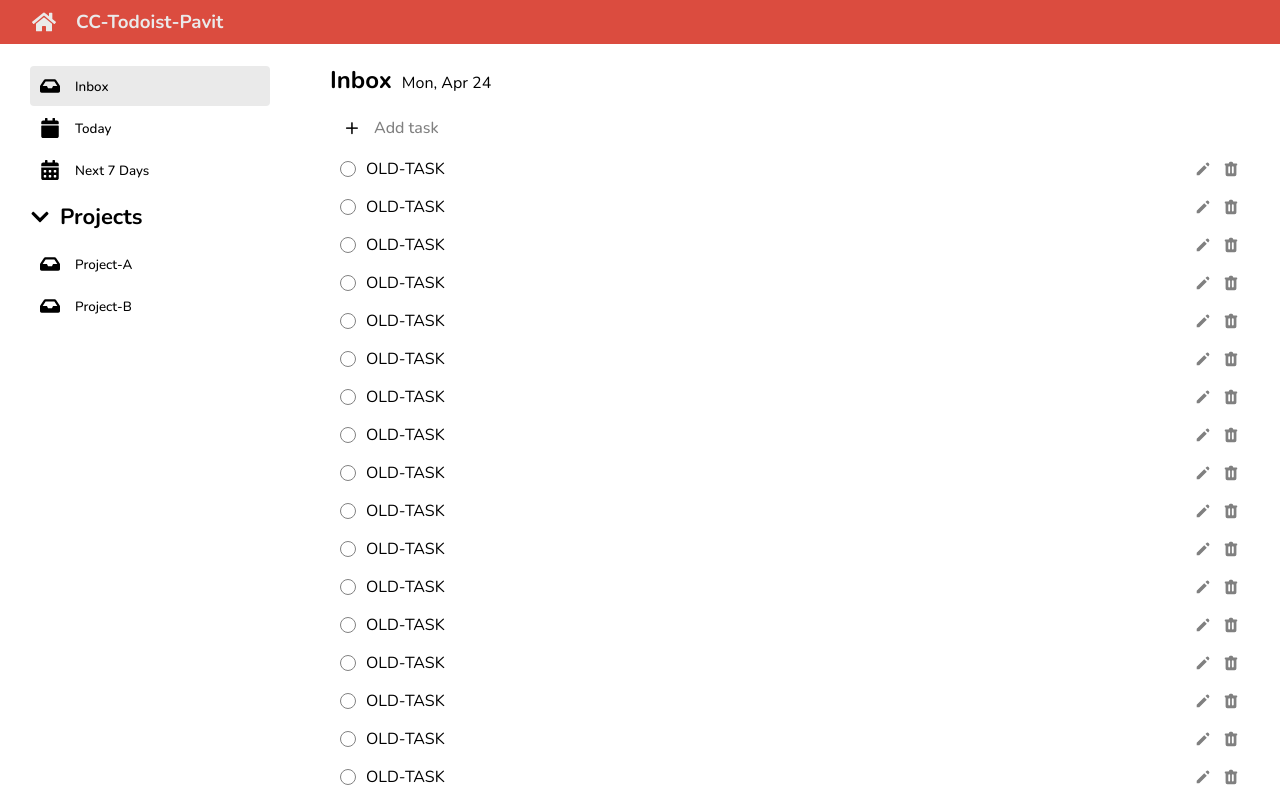
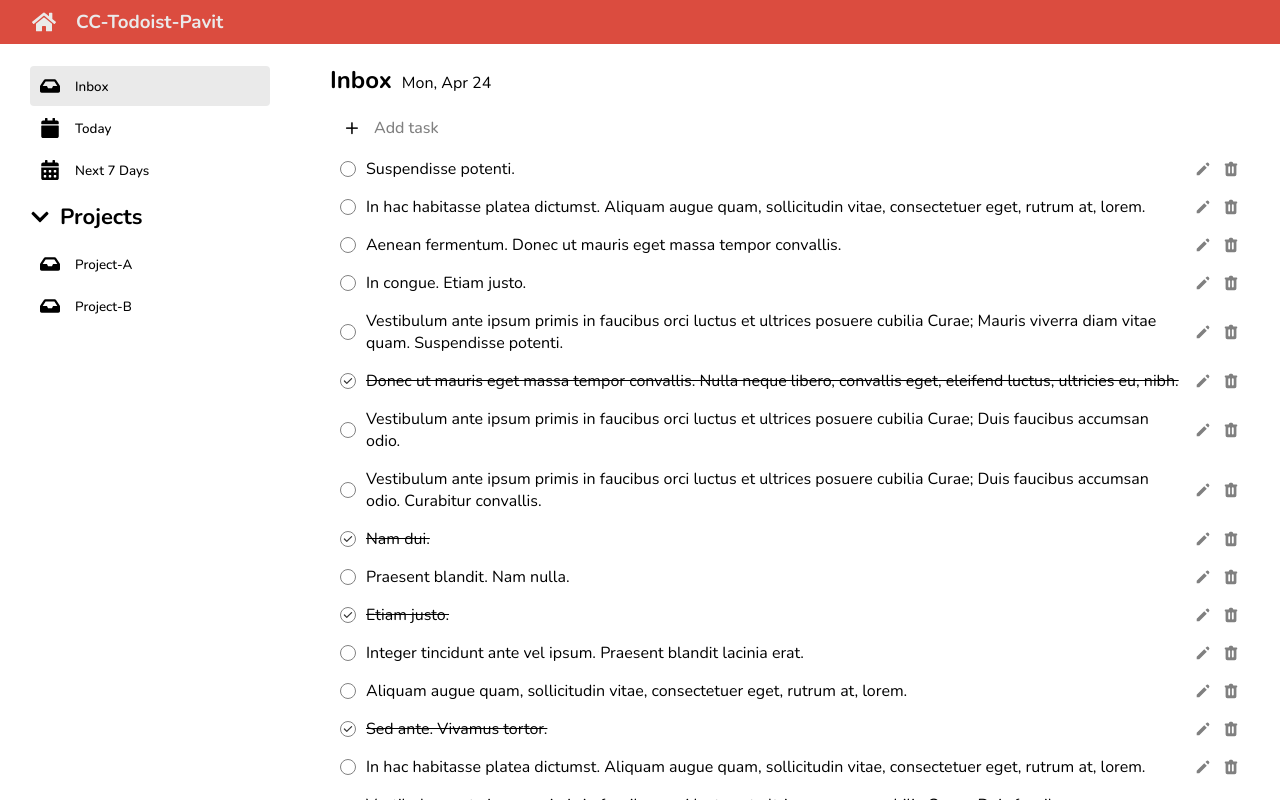
Before and after one commit to pavitpim40/CC14-Todolist, a React (Create React App) app: page / in a window 1280 px wide. Built offline with nearby package versions, Linux system fonts and the light colour scheme.

Commit message:
finish:render with mockdata

```diff
--- a/src/components/Todo/TodoContent.jsx
+++ b/src/components/Todo/TodoContent.jsx
@@ -1,13 +1,20 @@
+import {useState} from 'react'
 import { AddTodo } from './AddTodo';
 import { TodoHeader } from './TodoHeader';
 import { TodoLists } from './TodoLists';
+import mockData from '../../data/todos.json'
 
 export function TodoContent() {
+    // # Logic
+    const [todos,setTodos] = useState(mockData)
+
+
+    // # UI
     return (
         <main className='content'>
             <TodoHeader />
             <AddTodo />
-            <TodoLists />
+            <TodoLists  todos={todos}/>
         </main>
     );
 }
--- a/src/components/Todo/TodoItem.jsx
+++ b/src/components/Todo/TodoItem.jsx
@@ -3,9 +3,11 @@ import { useState } from 'react';
 import { HiCheck, HiPencil, HiTrash } from 'react-icons/hi';
 import { TodoForm } from './TodoForm';
 
-export function TodoItem() {
+//todoSchema :  {id:1, task: asdadsasdas, status : false, due_date : 2002-04-20}
+export function TodoItem({todo}) {
     // #1 : Logic,State
-    const [isCheck, setIsCheck] = useState(false);
+	// Check === DONE === todo.status == true
+    const [isCheck, setIsCheck] = useState(todo.status);
     const [isEdit, setIsEdit] = useState(false);
 
     const handleToggleCheck = () => {
@@ -30,7 +32,7 @@ export function TodoItem() {
                     <div className={styles.checkbox__container} onClick={handleToggleCheck}>
                         <HiCheck className={checkboxStyle} />
                     </div>
-                    <p className={taskStyle}>{`OLD-TASK`}</p>
+                    <p className={taskStyle}>{todo.task}</p>
 
                     <div className={styles.edit__icon} onClick={handleOpenEditMode}>
                         <HiPencil />
--- a/src/components/Todo/TodoLists.jsx
+++ b/src/components/Todo/TodoLists.jsx
@@ -1,13 +1,16 @@
 import { TodoItem } from './TodoItem';
 
-export function TodoLists() {
-    const mockTodo = Array.from({ length: 50 }, (el, idx) => idx + 1);
+export function TodoLists({todos}) {
+
 
     return (
         <ul>
-            {mockTodo.map((el) => (
-                <TodoItem  key={el}/>
+            {todos.map((todoObj) => (
+                <TodoItem  key={todoObj.id} todo={todoObj}/>
             ))}
         </ul>
     );
 }
+
+
+// {id:1, task: asdadsasdas, status : false, due_date : 2002-04-20}
--- /dev/null
+++ b/src/data/todos.json
@@ -0,0 +1,137 @@
+[
+    { "id": 1, "task": "Suspendisse potenti.", "status": false, "due_date": "2023-04-26" },
+    {
+        "id": 2,
+        "task": "In hac habitasse platea dictumst. Aliquam augue quam, sollicitudin vitae, consectetuer eget, rutrum at, lorem.",
+        "status": false,
+        "due_date": "2023-05-08"
+    },
+    {
+        "id": 3,
+        "task": "Aenean fermentum. Donec ut mauris eget massa tempor convallis.",
+        "status": false,
+        "due_date": "2023-04-30"
+    },
+    { "id": 4, "task": "In congue. Etiam justo.", "status": false, "due_date": "2023-05-04" },
+    {
+        "id": 5,
+        "task": "Vestibulum ante ipsum primis in faucibus orci luctus et ultrices posuere cubilia Curae; Mauris viverra diam vitae quam. Suspendisse potenti.",
+        "status": false,
+        "due_date": "2023-04-29"
+    },
+    {
+        "id": 6,
+        "task": "Donec ut mauris eget massa tempor convallis. Nulla neque libero, convallis eget, eleifend luctus, ultricies eu, nibh.",
+        "status": true,
+        "due_date": "2023-04-27"
+    },
+    {
+        "id": 7,
+        "task": "Vestibulum ante ipsum primis in faucibus orci luctus et ultrices posuere cubilia Curae; Duis faucibus accumsan odio.",
+        "status": false,
+        "due_date": "2023-04-30"
+    },
+    {
+        "id": 8,
+        "task": "Vestibulum ante ipsum primis in faucibus orci luctus et ultrices posuere cubilia Curae; Duis faucibus accumsan odio. Curabitur convallis.",
+        "status": false,
+        "due_date": "2023-04-26"
+    },
+    { "id": 9, "task": "Nam dui.", "status": true, "due_date": "2023-05-03" },
+    { "id": 10, "task": "Praesent blandit. Nam nulla.", "status": false, "due_date": "2023-05-01" },
+    { "id": 11, "task": "Etiam justo.", "status": true, "due_date": "2023-04-30" },
+    {
+        "id": 12,
+        "task": "Integer tincidunt ante vel ipsum. Praesent blandit lacinia erat.",
+        "status": false,
+        "due_date": "2023-04-27"
+    },
+    {
+        "id": 13,
+        "task": "Aliquam augue quam, sollicitudin vitae, consectetuer eget, rutrum at, lorem.",
+        "status": false,
+        "due_date": "2023-05-05"
+    },
+    { "id": 14, "task": "Sed ante. Vivamus tortor.", "status": true, "due_date": "2023-05-03" },
+    {
+        "id": 15,
+        "task": "In hac habitasse platea dictumst. Aliquam augue quam, sollicitudin vitae, consectetuer eget, rutrum at, lorem.",
+        "status": false,
+        "due_date": "2023-05-07"
+    },
+    {
+        "id": 16,
+        "task": "Vestibulum ante ipsum primis in faucibus orci luctus et ultrices posuere cubilia Curae; Duis faucibus accumsan odio.",
+        "status": false,
+        "due_date": "2023-05-08"
+    },
+    {
+        "id": 17,
+        "task": "Maecenas tincidunt lacus at velit.",
+        "status": false,
+        "due_date": "2023-05-08"
+    },
+    {
+        "id": 18,
+        "task": "Maecenas leo odio, condimentum id, luctus nec, molestie sed, justo. Pellentesque viverra pede ac diam.",
+        "status": false,
+        "due_date": "2023-04-30"
+    },
+    {
+        "id": 19,
+        "task": "Morbi vestibulum, velit id pretium iaculis, diam erat fermentum justo, nec condimentum neque sapien placerat ante.",
+        "status": true,
+        "due_date": "2023-04-26"
+    },
+    {
+        "id": 20,
+        "task": "Integer pede justo, lacinia eget, tincidunt eget, tempus vel, pede. Morbi porttitor lorem id ligula.",
+        "status": false,
+        "due_date": "2023-05-04"
+    },
+    {
+        "id": 21,
+        "task": "Morbi porttitor lorem id ligula.",
+        "status": true,
+        "due_date": "2023-05-02"
+    },
+    { "id": 22, "task": "Duis bibendum.", "status": false, "due_date": "2023-05-07" },
+    { "id": 23, "task": "Integer non velit.", "status": true, "due_date": "2023-05-08" },
+    {
+        "id": 24,
+        "task": "Quisque porta volutpat erat. Quisque erat eros, viverra eget, congue eget, semper rutrum, nulla.",
+        "status": true,
+        "due_date": "2023-05-02"
+    },
+    {
+        "id": 25,
+        "task": "Pellentesque at nulla. Suspendisse potenti.",
+        "status": true,
+        "due_date": "2023-04-30"
+    },
+    {
+        "id": 26,
+        "task": "In hac habitasse platea dictumst.",
+        "status": true,
+        "due_date": "2023-04-28"
+    },
+    { "id": 27, "task": "Aliquam non mauris.", "status": false, "due_date": "2023-05-06" },
+    {
+        "id": 28,
+        "task": "Vestibulum ante ipsum primis in faucibus orci luctus et ultrices posuere cubilia Curae; Nulla dapibus dolor vel est.",
+        "status": true,
+        "due_date": "2023-04-27"
+    },
+    {
+        "id": 29,
+        "task": "Integer aliquet, massa id lobortis convallis, tortor risus dapibus augue, vel accumsan tellus nisi eu orci. Mauris lacinia sapien quis libero.",
+        "status": false,
+        "due_date": "2023-05-04"
+    },
+    {
+        "id": 30,
+        "task": "Quisque erat eros, viverra eget, congue eget, semper rutrum, nulla. Nunc purus.",
+        "status": true,
+        "due_date": "2023-04-28"
+    }
+]
```
